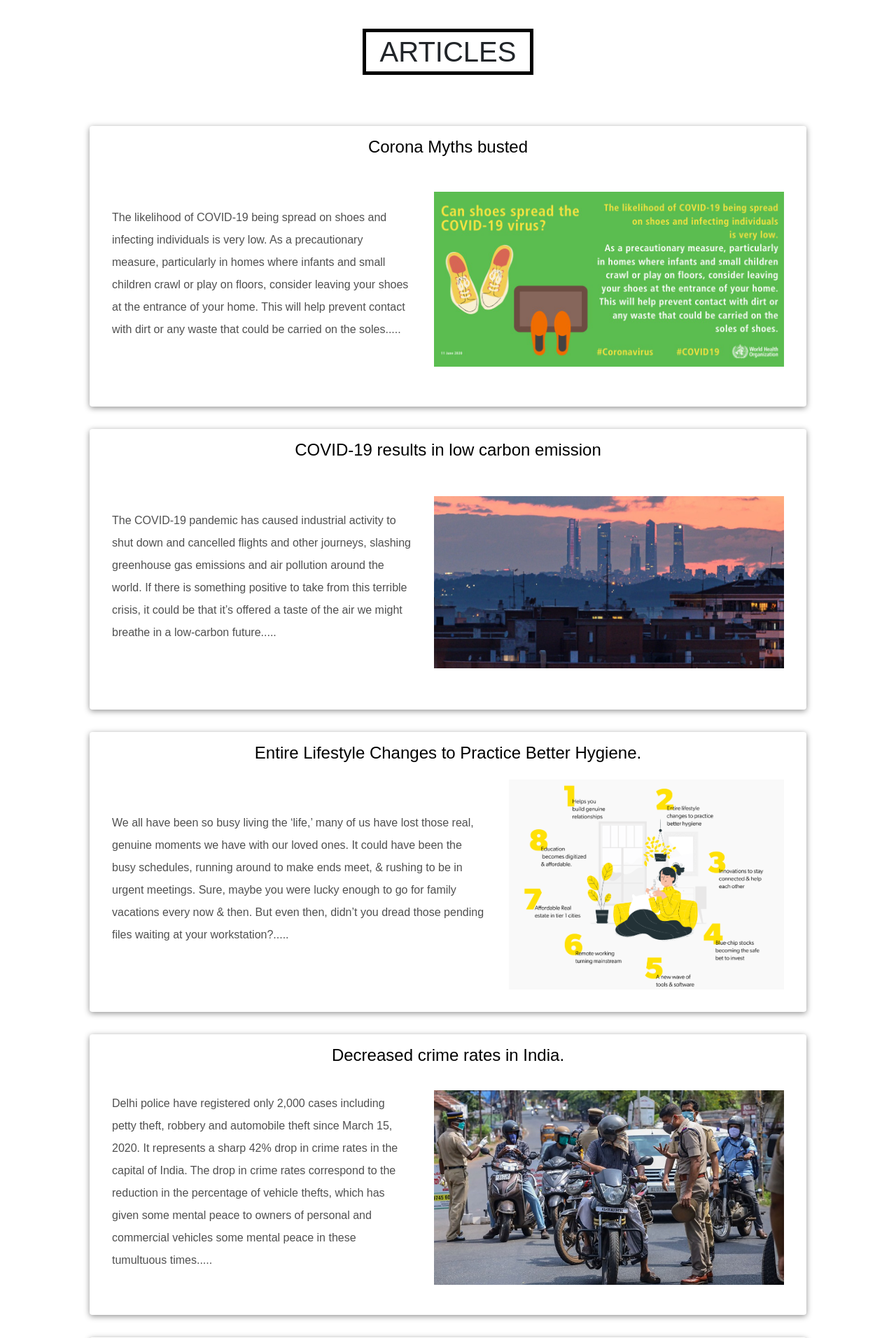
After one commit to dummy26/Covid-Warriors, a Django app: page /articles in a window 1280 px wide. The commit adds this page. Shown: the top 1912 px of the page at 70% size. Run offline with Django 3.2, Linux system fonts and the light colour scheme; parts of the project's set-up code (start-up, migrations or seed data) failed here and were passed over; some libraries are stand-ins or nearby versions.

Commit message:
added articles.html

```diff
--- /dev/null
+++ b/home/static/home/css/articles.css
@@ -0,0 +1,74 @@
+body {
+    font-family: sans-serif;
+}
+
+.heading {
+    font-size: 20px;
+    text-transform: uppercase;
+    text-align: center;
+    font-weight: 200;
+    margin: 50px;
+}
+
+.heading h1 {
+    display: inline;
+    padding: 6px 20px;
+    border: 5px solid #000;
+}
+
+.myArticles {
+    width: 80%;
+    margin: 50px auto;
+    display: flex;
+    flex-direction: column;
+    align-items: center;
+}
+
+.myArticles a {
+    text-decoration: none;
+    color: black;
+}
+
+.myArticle {
+    display: flex;
+    flex-direction: column;
+    align-items: center;
+    justify-content: space-evenly;
+    margin-top: 2rem;
+    padding: 1rem;
+    box-shadow: 0 2px 8px rgb(145, 145, 145);
+    transition: 0.3s;
+    border-radius: 4px;
+    background-color: white;
+}
+
+.myArticle:hover {
+    box-shadow: 0 8px 20px rgb(145, 145, 145);
+}
+
+.myArticle h2 {
+    margin: 0;
+}
+
+.myArticle p {
+    margin-right: 2rem;
+    color: rgb(80, 80, 80);
+    line-height: 200%;
+}
+
+.myArticle-body {
+    /* width: 100%;
+    height: 100%; */
+    display: flex;
+    align-items: center;
+    justify-content: space-around;
+    padding: 1rem;
+}
+
+.myArticle-body img {
+    width: 500px;
+    height: 300px;
+    /* width: 50%;
+    height: 50%; */
+    object-fit: contain;
+}
--- /dev/null
+++ b/home/templates/home/articles.html
@@ -0,0 +1,110 @@
+{%load static%}
+<!DOCTYPE html>
+<html lang="en">
+
+<head>
+    <meta charset="UTF-8">
+    <meta name="viewport" content="width=device-width,initial-scale=1.0">
+    <title>Articles</title>
+    <link rel="stylesheet" href="{%static 'home/css/bootstrap.min.css'%}" type="text/css">
+    <link rel="stylesheet" href="{%static 'home/css/articles.css'%}">
+    <link rel="stylesheet" href="{%static 'home/css/footer.css'%}" type="text/css">
+
+</head>
+
+<body>
+    <div class="heading">
+        <h1>Articles</h1>
+    </div>
+    <div class="myArticles">
+        <a href="https://www.who.int/emergencies/diseases/novel-coronavirus-2019/advice-for-public/myth-busters">
+            <div class="myArticle">
+                <h4>Corona Myths busted</h4>
+                <div class="myArticle-body">
+                    <p>The likelihood of COVID-19 being spread on shoes and infecting individuals is very low. As a precautionary measure, particularly in homes where infants and small children crawl or play on floors, consider leaving your shoes at the
+                        entrance of your home. This will help prevent contact with dirt or any waste that could be carried on the soles.....</p>
+                    <img src="media/images/article1.jpeg" />
+                </div>
+            </div>
+        </a>
+
+        <a href="https://theconversation.com/coronavirus-lockdowns-effect-on-air-pollution-provides-rare-glimpse-of-low-carbon-future-134685">
+            <div class="myArticle">
+                <h4>COVID-19 results in low carbon emission</h4>
+                <div class="myArticle-body">
+                    <p>The COVID-19 pandemic has caused industrial activity to shut down and cancelled flights and other journeys, slashing greenhouse gas emissions and air pollution around the world. If there is something positive to take from this terrible
+                        crisis, it could be that it’s offered a taste of the air we might breathe in a low-carbon future.....</p>
+                    <img src="media/images/article2.jpeg" />
+                </div>
+            </div>
+        </a>
+
+        <a href="https://surveysparrow.com/blog/positive-impacts-to-look-forward-to-post-covid-19-pandemic/">
+            <div class="myArticle">
+                <h4>Entire Lifestyle Changes to Practice Better Hygiene.</h4>
+                <div class="myArticle-body">
+                    <p>We all have been so busy living the ‘life,’ many of us have lost those real, genuine moments we have with our loved ones. It could have been the busy schedules, running around to make ends meet, & rushing to be in urgent meetings.
+                        Sure, maybe you were lucky enough to go for family vacations every now & then. But even then, didn’t you dread those pending files waiting at your workstation?.....</p>
+                    <img src="media/images/article3.png" />
+                </div>
+            </div>
+        </a>
+        <a href="http://www.businessworld.in/article/6-Ways-The-Covid-19-Is-Making-A-Positive-Impact/12-05-2020-191781/">
+            <div class="myArticle">
+                <h4>Decreased crime rates in India.</h4>
+                <div class="myArticle-body">
+                    <p>Delhi police have registered only 2,000 cases including petty theft, robbery and automobile theft since March 15, 2020. It represents a sharp 42% drop in crime rates in the capital of India. The drop in crime rates correspond to the
+                        reduction in the percentage of vehicle thefts, which has given some mental peace to owners of personal and commercial vehicles some mental peace in these tumultuous times.....</p>
+                    <img src="media/images/article4.png" />
+                </div>
+            </div>
+        </a>
+        <a href="https://www.covid-19facts.com/?p=83562">
+            <div class="myArticle">
+                <h4>It is only spread by a few ‘super-spreaders’.</h4>
+                <div class="myArticle-body">
+                    <p>The term ‘super-spreader’ is vague and unhelpful. It does not have a clear scientific definition. When using the term, people are normally referring to a person that infects more people than usual. But we should be guided by the statistics.....</p>
+                    <img src="media/images/article5.png" />
+                </div>
+            </div>
+        </a>
+        <a href="https://www.sciencedirect.com/science/article/pii/S0048969720323378">
+            <div class="myArticle">
+                <h4>COVID-19 pandemic and environmental pollution: A blessing in disguise?</h4>
+                <div class="myArticle-body">
+                    <p>In late 2019, a novel infectious disease with human to human transmission (COVID-19) was identified in Wuhan China, which now has turned into a global pandemic. Countries all over the world have implemented some sort of lockdown to
+                        slow down its infection and mitigate it. Lockdown due to COVID-19 has drastic effects on social and economic fronts. However, this lockdown also has some positive effect on natural environment.....</p>
+                    <img src="media/images/article6.png" />
+                </div>
+            </div>
+        </a>
+        <a href="https://idpjournal.biomedcentral.com/articles/10.1186/s40249-020-00650-1">
+            <div class="myArticle">
+                <h4>Fighting against the common enemy of COVID-19</h4>
+                <div class="myArticle-body">
+                    <p>The outbreak of coronavirus disease 2019 (COVID-19) has caused more than 80 813 confirmed cases in all provinces of China, and 21 110 cases reported in 93 countries of six continents as of 7 March 2020 since middle December 2019. Due
+                        to biological nature of the novel coronavirus, named severe acute respiratory syndrome coronavirus 2 (SARS-CoV-2) with faster spreading and unknown transmission pattern, it makes us in a difficulty position to contain the disease
+                        transmission globally.....
+                    </p>
+                    <img src="media/images/article7.png" />
+                </div>
+            </div>
+        </a>
+        <a href="https://www.covid-19facts.com/?p=83414">
+            <div class="myArticle">
+                <h4>Good nutrition can prevent the coronavirus.</h4>
+                <div class="myArticle-body">
+                    <p>People cannot prevent coronavirus infection through diet. However, a healthy life-style including balanced diet has a positive significance in maintaining an immune system against virus attack. From clinical observations, the mortality
+                        of some patients with underlying diseases is relatively high, which is partly due to insufficient nutritional support.....</p>
+                    <img src="media/images/article8.png" />
+                </div>
+            </div>
+        </a>
+
+    </div>
+    {%include 'home/footer.html'%}
+
+
+
+
+</body>
--- a/home/templates/home/index.html
+++ b/home/templates/home/index.html
@@ -56,7 +56,7 @@
                         <nav class="site-navigation position-relative text-right" role="navigation">
                             <ul class="site-menu main-menu js-clone-nav mr-auto d-none d-lg-block">
                                 <li><a href="about-covid.html" class="nav-link">About Covid</a></li>
-                                <li><a href="Articles.html" class="nav-link">Articles</a></li>
+                                <li><a href="{%url 'articles'%}" class="nav-link">Articles</a></li>
                                 <li><a href="{%url 'india_tracker'%}" class="nav-link">Tracker</a></li>
                                 <li><a href="about-team.html" class="nav-link">About Team</a></li>
                                 <li><a href="gallery.html" class="nav-link">Gallery</a></li>
@@ -85,7 +85,7 @@
                         <div class="row justify-content-center">
                             <div class="col-lg-8">
                                 <h1 class="text-white" data-aos="fade-up" data-aos-delay="">WELCOME</h1>
-                                <p class="lead text-white" data-aos="fade-up" data-aos-delay="100"><b style="padding: 6px 12px; background:white; color:black; opacity:0.9; border-radius:25px;">Introducing Voice Recognition! Must Try Our New Feature.</b></p>
+                                <p class="lead text-white" data-aos="fade-up" data-aos-delay="100"><b style="padding: 6px 12px; background:white; color:black; opacity:0.9; border-radius:25px;">Introducing Voice Recognition!</b></p>
                                 <p data-aos="fade-up" data-aos-delay="100"><a href="{%url 'search_tab'%}" class="btn smoothscroll btn-primary">Try Now</a></p>
 
                             </div>
--- a/home/urls.py
+++ b/home/urls.py
@@ -1,15 +1,12 @@
 from django.contrib import admin
 from django.urls import path, include
 from .import views
-from .views import ArticleListView, ArticleDetailView
 from django.conf import settings
 from django.conf.urls.static import static
 
 urlpatterns = [
-    # change when homepage ready
     path('', views.homepage, name='homepage'),
-    # change when article tab ready
-    path('article/<int:pk>', ArticleDetailView.as_view(), name='article-detail'),
+    path('articles', views.articles, name='articles'),
     path('india_tracker', views.india_tracker, name='india_tracker'),
     path('search', views.search, name='search'),
     path('world_tracker', views.world_tracker, name='world_tracker'),
--- a/home/views.py
+++ b/home/views.py
@@ -1,8 +1,4 @@
 from django.shortcuts import render, redirect
-from django.http import HttpResponse
-from .models import Article
-from django.contrib import messages
-from django.views.generic import ListView, DetailView
 from .IndiaApi import save_data, get_data, save_json
 from .statsApi import get_stats
 from .utils import add_comas
@@ -12,19 +8,8 @@ import pandas
 def homepage(request):
     return render(request, 'home/index.html')
 
-# Remove later
-
-
-class ArticleListView(ListView):
-    model = Article
-    template_name = 'home/homepage.html'
-
-# Remove later
-
-
-class ArticleDetailView(DetailView):
-    model = Article
-
+def articles(request):
+    return render(request, 'home/articles.html')
 
 def india_tracker(request):
     save_json()
@@ -102,7 +87,6 @@ def search(request):
         # if target is not in states this exception will be raised
         except IndexError as e:
             # this message will be shown on homepage
-            # messages.error(request, 'Could not find that')
             return redirect('404')
 
         if Confirmed > Average_confirmed:
```
Also changed, not shown: media/images/article1.jpeg (added), media/images/article2.jpeg (added), media/images/article3.png (added), media/images/article4.png (added), media/images/article5.png (added), media/images/article6.png (added), media/images/article7.png (added), media/images/article8.png (added).
